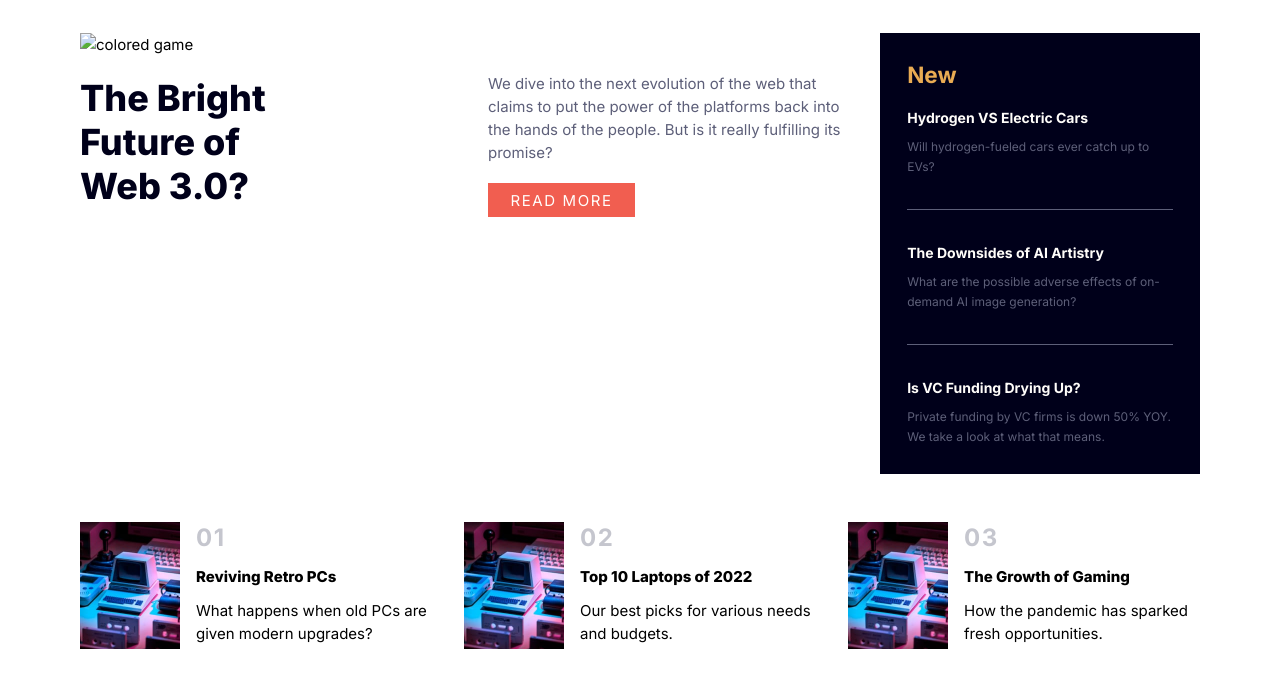
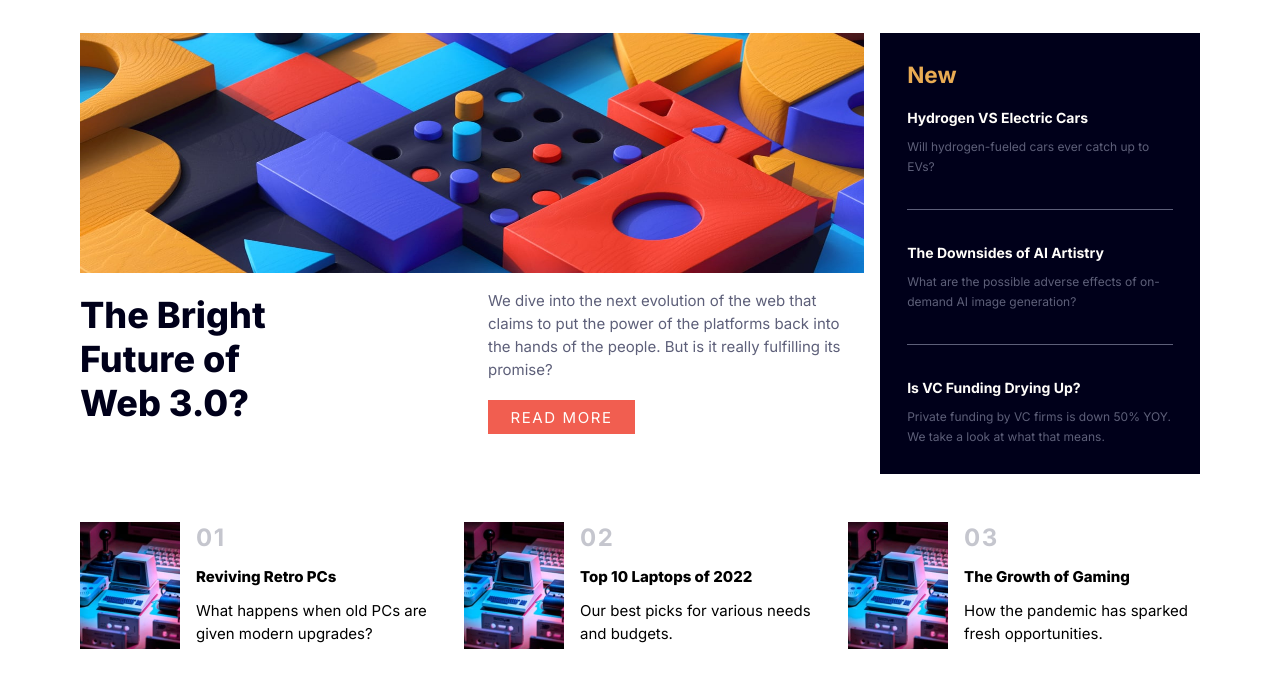
Before and after one commit to alidhaini/Frontend-Mentor-News-Homepage, a plain HTML site: page index.html in a window 1280 px wide. Shown: the part 95-782 px from the top of the page. Drawn offline with Linux system fonts and the light colour scheme; the site is published under a folder, as on GitHub Pages, so addresses that start at the root find nothing.

Commit message:
fixing img bug

```diff
--- a/index.html
+++ b/index.html
@@ -43,7 +43,7 @@
   <div class="grid">
     <main>
       <article>
-        <img src="/assets/images/image-web-3-desktop.jpg" alt="colored game">
+        <img src="./assets/images/image-web-3-desktop.jpg" alt="colored game">
         <div class="main__content">
           <h1>The Bright Future of Web 3.0?</h1>
           <div class="main__content-left">
```
